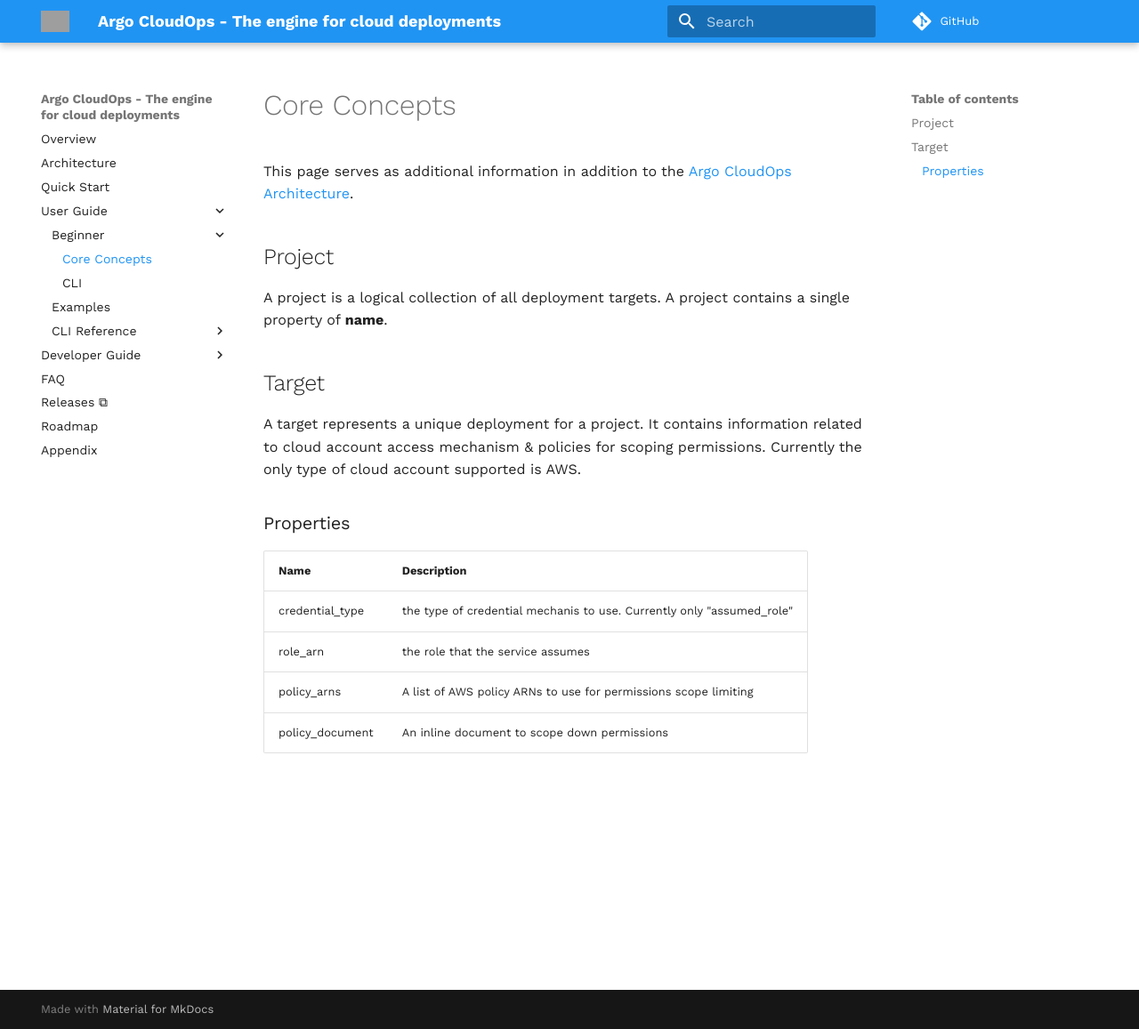
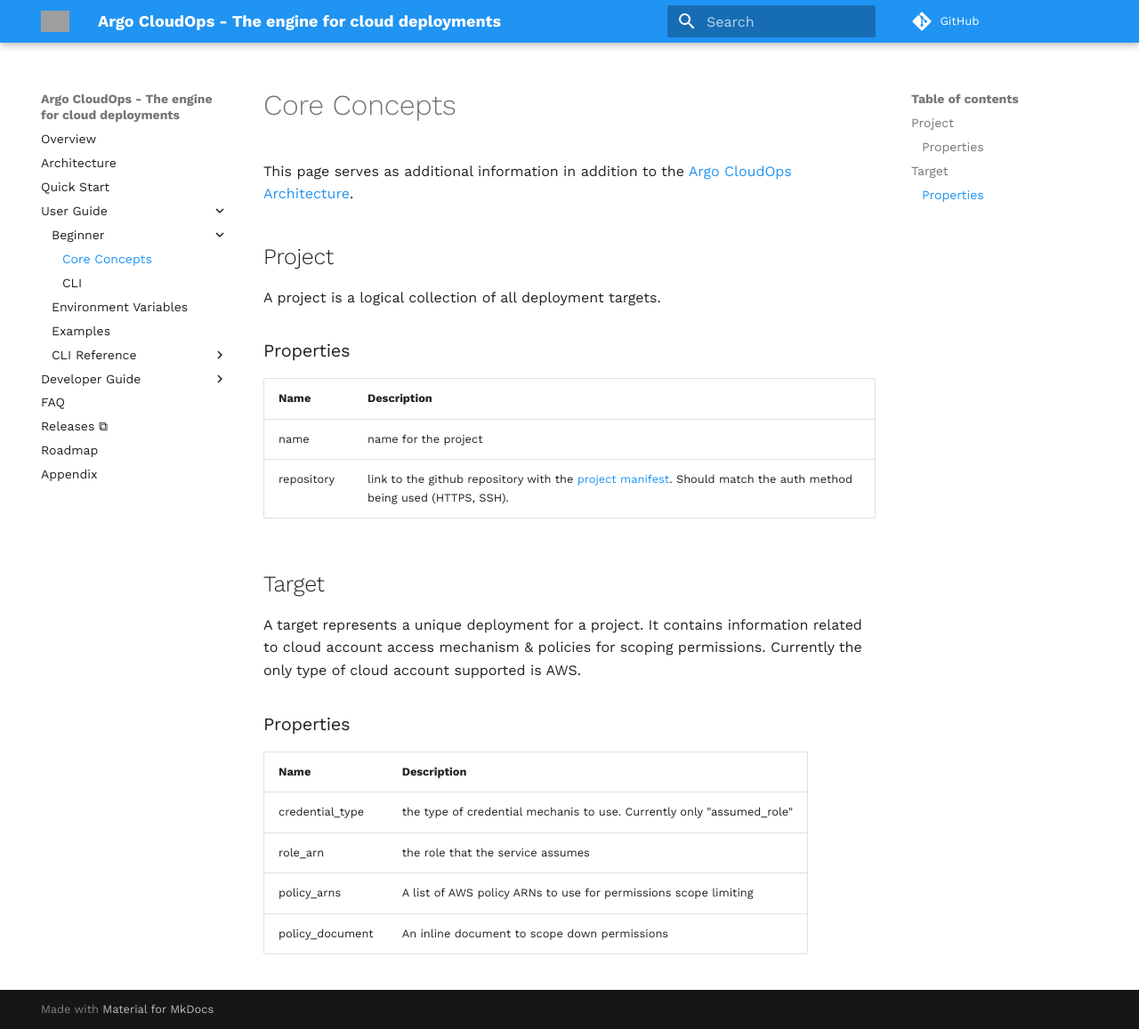
Before and after one commit to cello-proj/cello, an MkDocs documentation site: the page built from docs/users/coreconcepts.md, in a window 1280 px wide and 1157 px high. Shown: the whole window at 89% size. Built offline with MkDocs 1.6.1 and Material for MkDocs 9.7.7, drawn with Linux system fonts in a browser that asks for light colours; comment, search, counter and statistics services are not loaded; grey boxes are pictures that could not be loaded.

Commit message:
changes for PR comments added envvars doc

```diff
--- a/docs/users/coreconcepts.md
+++ b/docs/users/coreconcepts.md
@@ -5,7 +5,13 @@
 
 ## Project
 
-A project is a logical collection of all deployment targets. A project contains a single property of **name**.
+A project is a logical collection of all deployment targets.
+
+### Properties
+| Name            | Description                                                                                                   |
+|-----------------|---------------------------------------------------------------------------------------------------------------|
+| name            | name for the project                                                                                          |
+| repository      | link to the github repository with the [project manifest](https://github.com/argoproj-labs/argo-cloudops/blob/main/manifests/cdk_manifest.yaml). Should match the auth method being used (HTTPS, SSH). |
 
 ## Target
 
--- a/mkdocs.yml
+++ b/mkdocs.yml
@@ -23,6 +23,7 @@
     - Beginner:
       - Core Concepts: users/coreconcepts.md
       - CLI: users/cli.md
+    - Environment Variables: users/envvars.md
     - Examples: https://github.com/argoproj-labs/argo-cloudops/blob/master/examples/README.md
     - CLI Reference:
         - argo-cloudops: cli/argo-cloudops.md
```
Also changed, not shown: docs/cli/argo-cloudops_diff.md (+1 -1 lines), docs/cli/argo-cloudops_get.md (+1 -1 lines), docs/developers/running-locally.md (+3 -3 lines), docs/users/envvars.md (added, +23 -0 lines).
